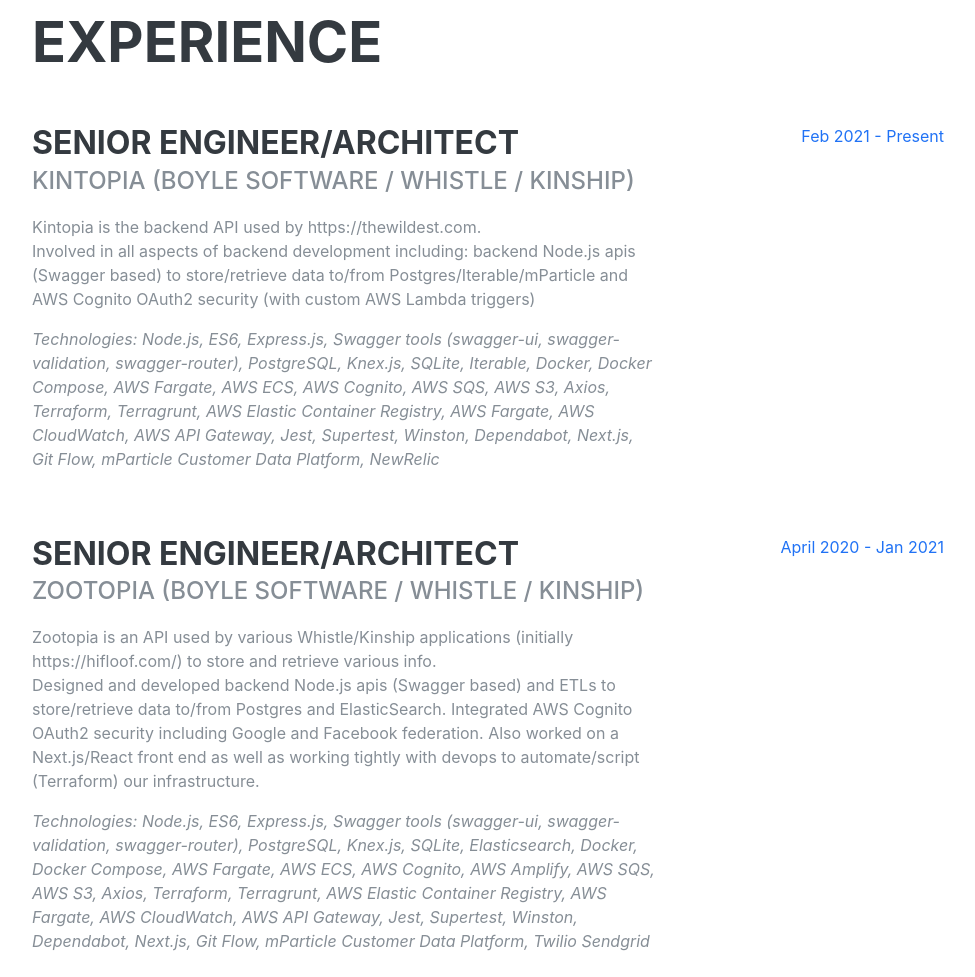
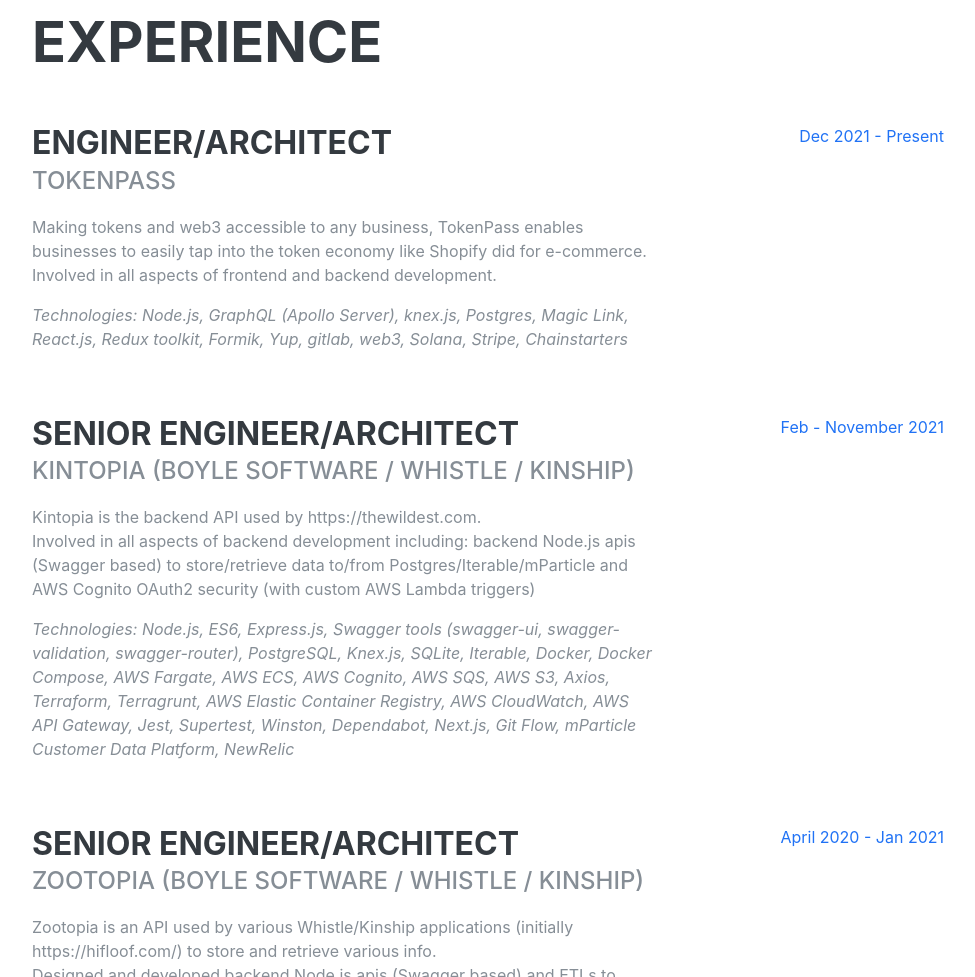
Before and after one commit to walshe/cv, a plain HTML site: page index.html in a window 1280 px wide. Shown: the part 840-1817 px from the top of the page, without its empty margins (288-1263 px from the left). Drawn offline with Linux system fonts and the light colour scheme; a web font is replaced by a local one.

Commit message:
Update index.html

```diff
--- a/index.html
+++ b/index.html
@@ -91,14 +91,28 @@
 
         <div class="resume-item d-flex flex-column flex-md-row justify-content-between mb-5">
           <div class="resume-content">
+            <h3 class="mb-0">Engineer/Architect</h3>
+            <div class="subheading mb-3">TokenPass</div>
+            <p>Making tokens and web3 accessible to any business, TokenPass enables businesses to easily tap into the token economy like Shopify did for e-commerce.<br/>
+            Involved in all aspects of frontend and backend development.
+            <p><i>Technologies: Node.js, GraphQL (Apollo Server), knex.js, Postgres, Magic Link, React.js, Redux toolkit, Formik, Yup, gitlab, web3, Solana, Stripe, Chainstarters</i></p>
+          </div>
+          <div class="resume-date text-md-right">
+            <span class="text-primary">Dec 2021 - Present</span>
+          </div>
+        </div>
+
+
+        <div class="resume-item d-flex flex-column flex-md-row justify-content-between mb-5">
+          <div class="resume-content">
             <h3 class="mb-0">Senior Engineer/Architect</h3>
             <div class="subheading mb-3">Kintopia (Boyle Software / Whistle / Kinship)</div>
             <p>Kintopia is the backend API used by https://thewildest.com.<br/>
             Involved in all aspects of backend development including: backend Node.js apis (Swagger based) to store/retrieve data to/from Postgres/Iterable/mParticle and AWS Cognito OAuth2 security (with custom AWS Lambda triggers)
-            <p><i>Technologies: Node.js, ES6, Express.js, Swagger tools (swagger-ui, swagger-validation, swagger-router), PostgreSQL, Knex.js, SQLite, Iterable, Docker, Docker Compose, AWS Fargate, AWS ECS, AWS Cognito, AWS SQS, AWS S3, Axios, Terraform, Terragrunt, AWS Elastic Container Registry, AWS Fargate, AWS CloudWatch, AWS API Gateway, Jest, Supertest, Winston, Dependabot, Next.js, Git Flow, mParticle Customer Data Platform, NewRelic</i></p>
+            <p><i>Technologies: Node.js, ES6, Express.js, Swagger tools (swagger-ui, swagger-validation, swagger-router), PostgreSQL, Knex.js, SQLite, Iterable, Docker, Docker Compose, AWS Fargate, AWS ECS, AWS Cognito, AWS SQS, AWS S3, Axios, Terraform, Terragrunt, AWS Elastic Container Registry, AWS CloudWatch, AWS API Gateway, Jest, Supertest, Winston, Dependabot, Next.js, Git Flow, mParticle Customer Data Platform, NewRelic</i></p>
           </div>
           <div class="resume-date text-md-right">
-            <span class="text-primary">Feb 2021 - Present</span>
+            <span class="text-primary">Feb - November 2021</span>
           </div>
         </div>
 
```
